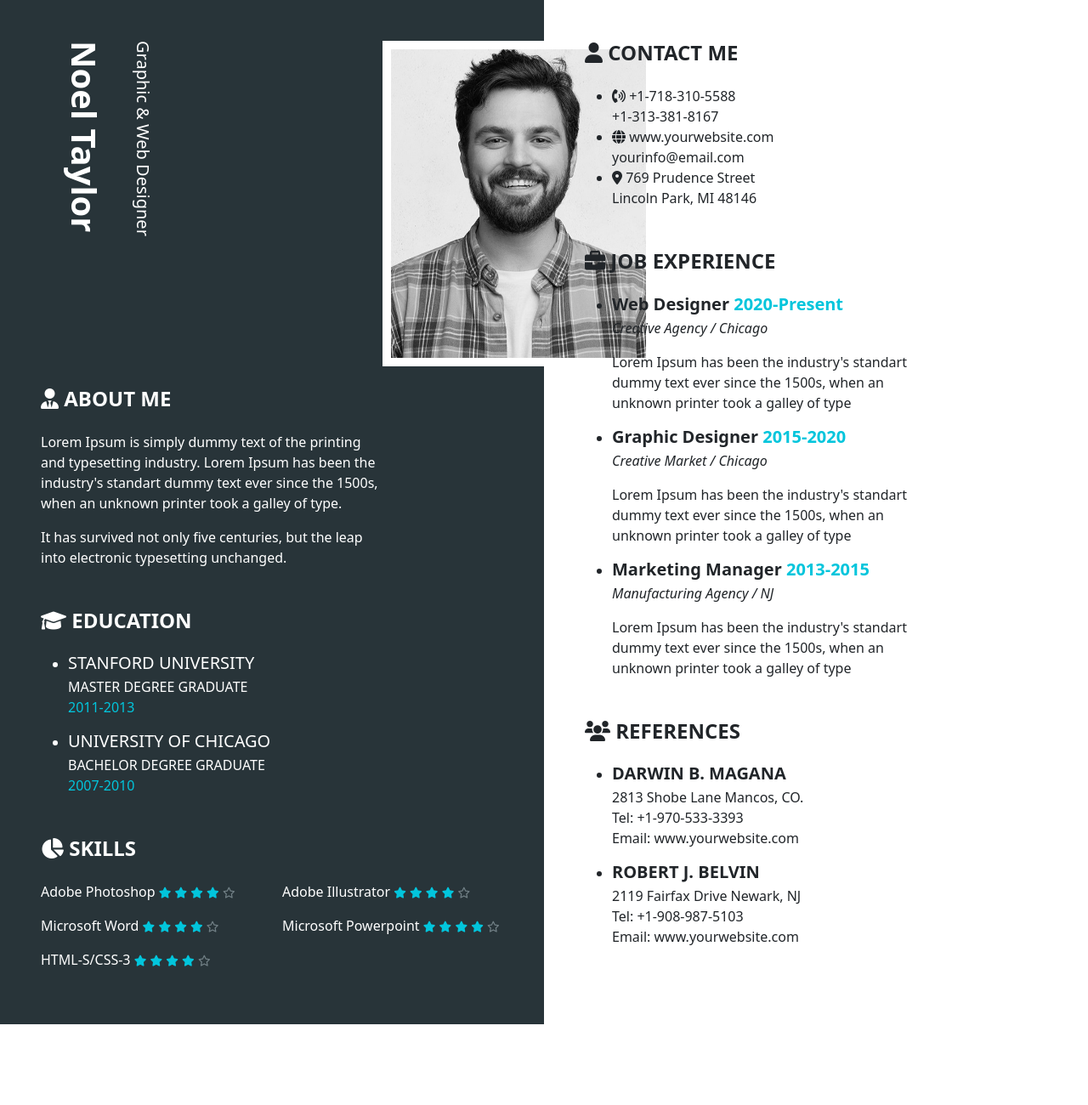
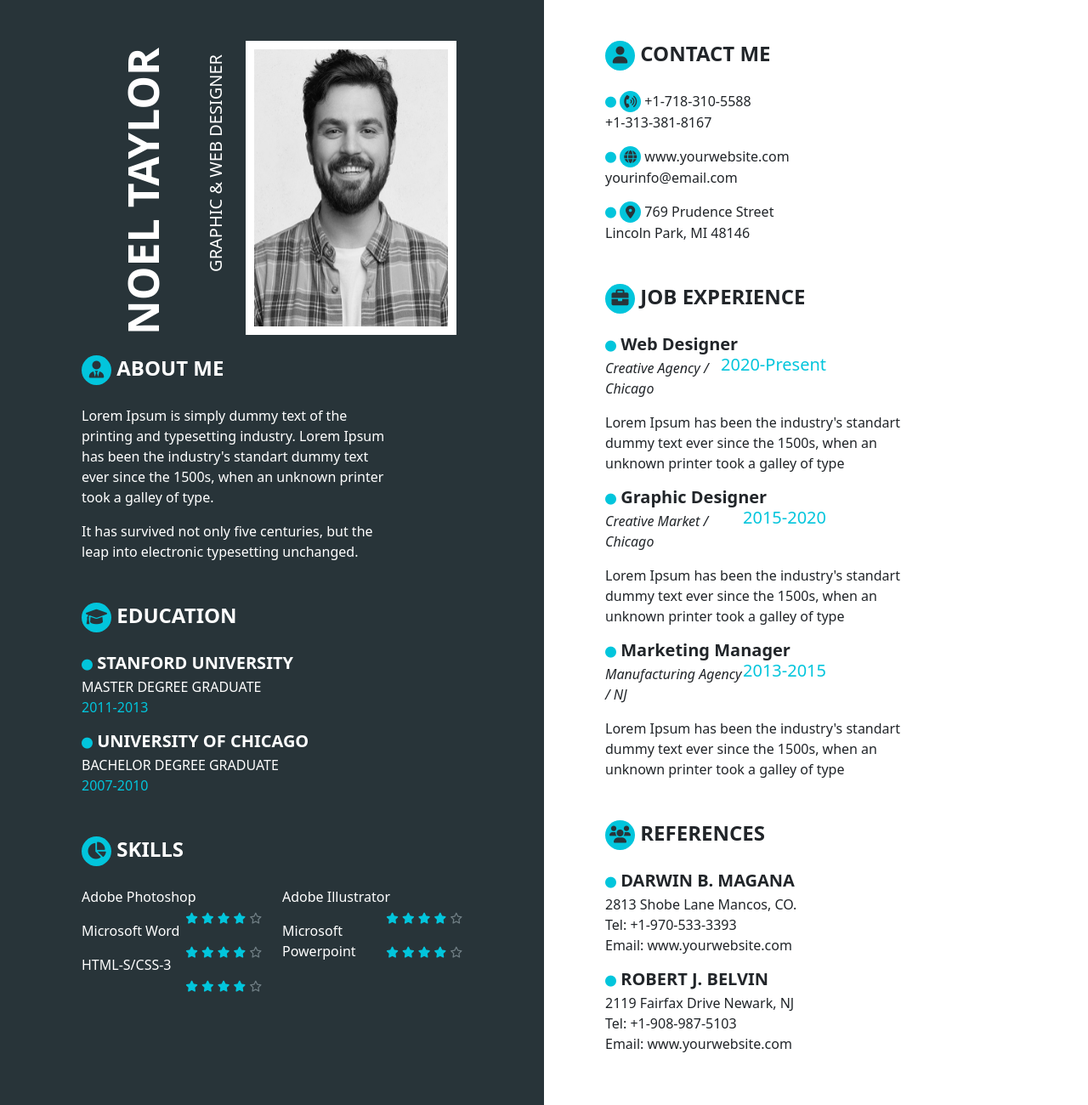
Before and after one commit to karinakondarevych/pm_23_12, a website: page pm_23_12/src/index.html in a window 1280 px wide. Shown: the top 1300 px of the page at 85% size. Before the commit the page ends 1205 px from the top, so only its background shows below. Drawn offline with nearby package versions, Linux system fonts and the light colour scheme.

Commit message:
more fixed positions

```diff
--- a/pm_23_12/src/index.html
+++ b/pm_23_12/src/index.html
@@ -10,112 +10,109 @@
         <div class="container-fluid">
             <div class="row">
               <div class="col-6 custom-bg p-5">               <!-- Ліва колонка -->
+                <section class="name ps-5 d-flex">
                   <div class="vertical">
-                <h1 class="fs-1"><strong>Noel Taylor</strong></h1>
-                <h5>Graphic & Web Designer</h5>
-                <img src="img/var.jpg" class="image" alt="Profile Photo">
+                    <h1 class="n"><strong>Noel Taylor</strong></h1>
+                    <p class="fs-5">Graphic & Web Designer</p>
                   </div>
-
+                  <img src="img/var.jpg" class="image w-50" alt="Profile Photo">
+                </section>
+                <section class="about-me ps-5">
                   <h4 class="text-uppercase mb-4 mt-4"><i class="fa-solid fa-user-tie"></i><strong> About Me</strong></h4>
                     <p class="w-75">Lorem Ipsum is simply dummy text of the printing and typesetting industry. Lorem Ipsum has been
                       the industry's standart dummy text ever since the 1500s, when an unknown printer took a galley of type.</p>
                     <p class="w-75">It has survived not only five centuries, but the leap into electronic typesetting unchanged.</p>
-
+                </section>
+                <section class="education ps-5">
                   <h4 class="text-uppercase mb-4 mt-5"><i class="fa-solid fa-graduation-cap"></i><strong> Education</strong></h4>
-                <ul>
-                  <li>
-                    <h5 class="text-uppercase mb-1">Stanford University</h5>
+                  <h5 class="text-uppercase mb-1"><i class="fa-solid fa-circle"></i><strong> Stanford University</strong></h5>
                   <p><span class="text-uppercase">Master degree graduate</span><br><span class="year">2011-2013</span></p>
-                  </li>
-                  <li>
-                    <h5 class="text-uppercase mb-1">University of Chicago</h5>
+                  <h5 class="text-uppercase mb-1"><i class="fa-solid fa-circle"></i><strong> University of Chicago</strong></h5>
                   <p><span class="text-uppercase">Bachelor degree graduate</span><br><span class="year">2007-2010</span></p>
-                  </li>
-                </ul>
-
+                </section>
+                <section class="skills ps-5">
                   <h4 class="text-uppercase mb-4 mt-5"><i class="fa-solid fa-chart-pie"></i><strong> Skills</strong></h4>
-                <div class="row">
+                    <div class="row pe-5">
                       <div class="col-6">
-                        <p><span>Adobe Photoshop</span>
+                        <p>Adobe Photoshop
+                          <span class="float-end"><i class="fas fa-star"></i>
                           <i class="fas fa-star"></i>
                           <i class="fas fa-star"></i>
                           <i class="fas fa-star"></i>
-                          <i class="fas fa-star"></i>
-                          <i class="far fa-star"></i></p>
+                          <i class="far fa-star"></i></span></p>
                         <p>Microsoft Word
+                          <span class="float-end"><i class="fas fa-star"></i>
                           <i class="fas fa-star"></i>
                           <i class="fas fa-star"></i>
                           <i class="fas fa-star"></i>
-                          <i class="fas fa-star"></i>
-                          <i class="far fa-star"></i></p>
+                          <i class="far fa-star"></i></span></p>
                         <p>HTML-S/CSS-3
+                          <span class="float-end"><i class="fas fa-star"></i>
                           <i class="fas fa-star"></i>
                           <i class="fas fa-star"></i>
                           <i class="fas fa-star"></i>
-                          <i class="fas fa-star"></i>
-                          <i class="far fa-star"></i></p>
+                          <i class="far fa-star"></i></span></p>
                       </div>
                       <div class="col-6">
                         <p>Adobe Illustrator
+                        <span class="float-end"><i class="fas fa-star"></i>
                         <i class="fas fa-star"></i>
                         <i class="fas fa-star"></i>
                         <i class="fas fa-star"></i>
-                          <i class="fas fa-star"></i>
-                          <i class="far fa-star"></i></p>
+                        <i class="far fa-star"></i></span></p>
                         <p>Microsoft Powerpoint
+                        <span class="float-end"><i class="fas fa-star"></i>
                         <i class="fas fa-star"></i>
                         <i class="fas fa-star"></i>
                         <i class="fas fa-star"></i>
-                          <i class="fas fa-star"></i>
-                          <i class="far fa-star"></i></p>
+                        <i class="far fa-star"></i></span></p>
+                      </div>
+                    </div>
+                  </div>
+                </section>
+                <div class="col-6 p-5">              <!-- Права колонка -->
+                  <section class="contact-me ps-4">
+                    <h4 class="text-uppercase mb-4"><i class="fa-solid fa-user"></i><strong> Contact Me</strong></h4>
+                    <p><i class="fa-solid fa-circle"></i> <i class="fa-solid fa-phone-volume"></i> +1-718-310-5588<br> +1-313-381-8167</p>
+                    <p><i class="fa-solid fa-circle"></i> <i class="fa-solid fa-globe"></i> www.yourwebsite.com<br>yourinfo@email.com</p>
+                    <p><i class="fa-solid fa-circle"></i> <i class="fa-solid fa-location-dot"></i> 769 Prudence Street<br>Lincoln Park, MI 48146</p>
+                  </section>
+                  <section class="job-experience ps-4">
+                    <h4 class="text-uppercase mb-4 mt-5"><i class="fa-solid fa-briefcase"></i><strong> Job Experience</strong></h4>
+                    <h5 class="mb-1 w-50"><i class="fa-solid fa-circle"></i><strong> Web Designer </strong><span class="year float-end">2020-Present</span></h5>
+                    <i>Creative Agency / Chicago</i>
+                    <p class="mt-3 w-75">Lorem Ipsum has been the industry's standart dummy text ever since the 1500s,
+                      when an unknown printer took a galley of type</p>
+                    <h5 class="mb-1 w-50"><i class="fa-solid fa-circle"></i><strong> Graphic Designer </strong><span class="year float-end">2015-2020</span></h5>
+                    <i>Creative Market / Chicago</i>
+                    <p class="mt-3 w-75">Lorem Ipsum has been the industry's standart dummy text ever since the 1500s,
+                      when an unknown printer took a galley of type</p>
+                    <h5 class="mb-1 w-50"><i class="fa-solid fa-circle"></i><strong> Marketing Manager </strong><span class="year float-end">2013-2015</span></h5>
+                    <i>Manufacturing Agency / NJ</i>
+                    <p class="mt-3 w-75">Lorem Ipsum has been the industry's standart dummy text ever since the 1500s,
+                      when an unknown printer took a galley of type</p>
+                  </section>
+                    <!-- <div class="icon-container">
+                        <div class="icon">
+                        </div>
+                        <div class="icon">
+                          <i class="fa-solid fa-circle"></i>
+                        </div>
+                        <div class="icon">
+                          <i class="fa-solid fa-circle"></i>
+                        </div>
+                      </div> -->
+                  <section class="references ps-4">
+                    <h4 class="text-uppercase mb-4 mt-5"><i class="fa-solid fa-users"></i><strong> References</strong></h4>
+                    <h5 class="text-uppercase mb-1"><i class="fa-solid fa-circle"></i><strong> Darwin B. Magana</strong></h5>
+                    <p>2813 Shobe Lane Mancos, CO.<br>Tel: +1-970-533-3393<br>Email: www.yourwebsite.com</p>
+                    <h5 class="text-uppercase mb-1"><i class="fa-solid fa-circle"></i><strong> Robert J. Belvin</strong></h5>
+                    <p>2119 Fairfax Drive Newark, NJ<br>Tel: +1-908-987-5103<br>Email: www.yourwebsite.com</p>
+                  </section>
               </div>
             </div>
           </div>
 
-              <div class="col-6 p-5">              <!-- Права колонка -->
-                <h4 class="text-uppercase mb-4"><i class="fa-solid fa-user"></i><strong> Contact Me</strong></h4>
-                <ul>
-                  <li><i class="fa-solid fa-phone-volume"></i> +1-718-310-5588<br> +1-313-381-8167</li>
-                  <li><i class="fa-solid fa-globe"></i> www.yourwebsite.com<br>yourinfo@email.com</li>
-                  <li><i class="fa-solid fa-location-dot"></i> 769 Prudence Street<br>Lincoln Park, MI 48146</li>
-                </ul>
-
-                <h4 class="text-uppercase mb-4 mt-5"><i class="fa-solid fa-briefcase"></i><strong> Job Experience</strong></h4>
-                <ul>
-                  <li>
-                    <h5 class="mb-1"><strong>Web Designer <span class="year">2020-Present</span></strong></h5>
-                    <i>Creative Agency / Chicago</i>
-                    <p class="mt-3 w-75">Lorem Ipsum has been the industry's standart dummy text ever since the 1500s,
-                      when an unknown printer took a galley of type</p>
-                  </li>
-                  <li>
-                    <h5 class="mb-1"><strong>Graphic Designer <span class="year">2015-2020</span></strong></h5>
-                    <i>Creative Market / Chicago</i>
-                    <p class="mt-3 w-75">Lorem Ipsum has been the industry's standart dummy text ever since the 1500s,
-                      when an unknown printer took a galley of type</p>
-                  </li>
-                  <li>
-                    <h5 class="mb-1"><strong>Marketing Manager <span class="year">2013-2015</span></strong></h5>
-                    <i>Manufacturing Agency / NJ</i>
-                    <p class="mt-3 w-75">Lorem Ipsum has been the industry's standart dummy text ever since the 1500s,
-                      when an unknown printer took a galley of type</p>
-                  </li>
-                </ul>
-
-                <h4 class="text-uppercase mb-4 mt-5"><i class="fa-solid fa-users"></i><strong> References</strong></h4>
-                <ul>
-                  <li>
-                    <h5 class="text-uppercase mb-1"><strong>Darwin B. Magana</strong></h5>
-                    <p>2813 Shobe Lane Mancos, CO.<br>Tel: +1-970-533-3393<br>Email: www.yourwebsite.com</p>
-                  </li>
-                  <li>
-                    <h5 class="text-uppercase mb-1"><strong>Robert J. Belvin</strong></h5>
-                    <p>2119 Fairfax Drive Newark, NJ<br>Tel: +1-908-987-5103<br>Email: www.yourwebsite.com</p>
-                  </li>
-                </ul>
-              </div>
-            </div>
-          </div>
         <script src="https://cdn.jsdelivr.net/npm/bootstrap@5.3.3/dist/js/bootstrap.bundle.min.js" integrity="sha384-YvpcrYf0tY3lHB60NNkmXc5s9fDVZLESaAA55NDzOxhy9GkcIdslK1eN7N6jIeHz" crossorigin="anonymous"></script>
     </body>
 </html>
--- a/pm_23_12/src/scss/style.css
+++ b/pm_23_12/src/scss/style.css
@@ -1,5 +1,5 @@
-.body {
-    font-family: 'Raleway Roman';
+.html {
+    font-family:Impact, Haettenschweiler, 'Arial Narrow Bold', sans-serif;
 }
 
 .custom-bg {
@@ -7,18 +7,23 @@
     color: white;
 }
 
+.n {
+    font-size: 50px;
+    white-space: nowrap;
+}
+
 .vertical {
-   writing-mode:vertical-lr;
+    writing-mode: vertical-rl;
+    transform: rotate(-180deg);
+    text-align: right;
+    text-transform: uppercase;
 }
 
 .image {
-    width: 320px;
-    height: auto;
     border: 10px solid white;
-    margin-left: 236px;
 }
 
-.fas {
+.fas, .fa-circle {
     color: #02c5dc;
     font-size: small;
 }
@@ -31,3 +36,48 @@
 .year {
     color: #02c5dc;
 }
+
+.fa-user-tie, .fa-graduation-cap, .fa-chart-pie, .fa-user, .fa-briefcase, .fa-users {
+    border-radius: 50%;
+    width: 35px;
+    height: 35px;
+    background-color: #02c5dc;
+    color: #283439;
+    text-align: center;
+    font-size: 20px;
+    padding-top: 7px;
+}
+
+.fa-phone-volume, .fa-globe, .fa-location-dot {
+    border-radius: 50%;
+    width: 25px;
+    height: 25px;
+    background-color: #02c5dc;
+    color: #283439;
+    text-align: center;
+    font-size: 15px;
+    padding-top: 5px;
+}
+
+/*.icon-container {
+    display: flex;
+    flex-direction: column;
+    align-items: flex-start;
+    position: relative;
+  }
+
+  .icon {
+    position: relative;
+    margin: 20px 0; /* Відступи між іконками
+  }
+
+  .icon::after {
+    content: '';
+    position: absolute;
+    left: 50%;
+    transform: translateX(0); /* Центрує лінію по горизонталі
+    width: 2px;
+    height: 30px; /* Висота лінії
+    background-color: black;
+    top: -50px; /* Відступ від іконки
+  }*/
```
Lines whose indentation alone changed are shown as unchanged.
